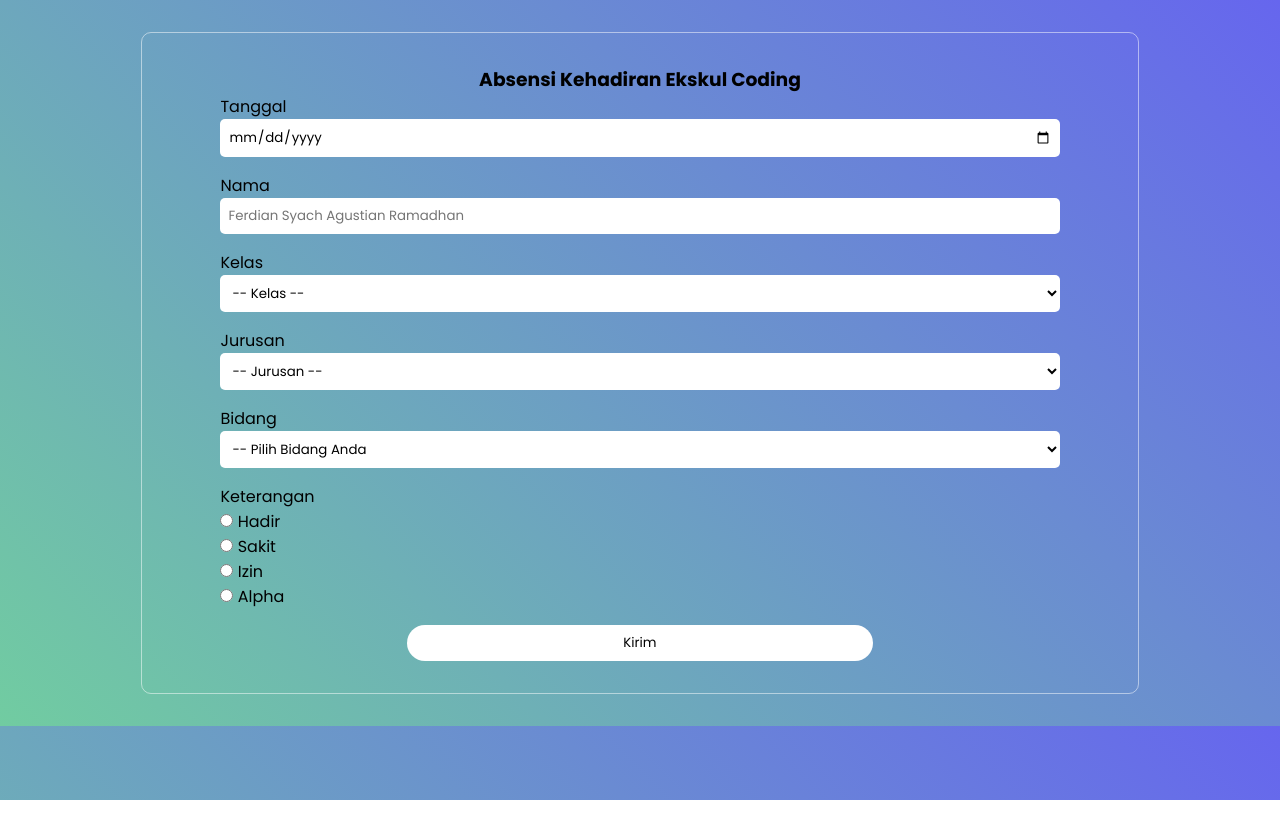
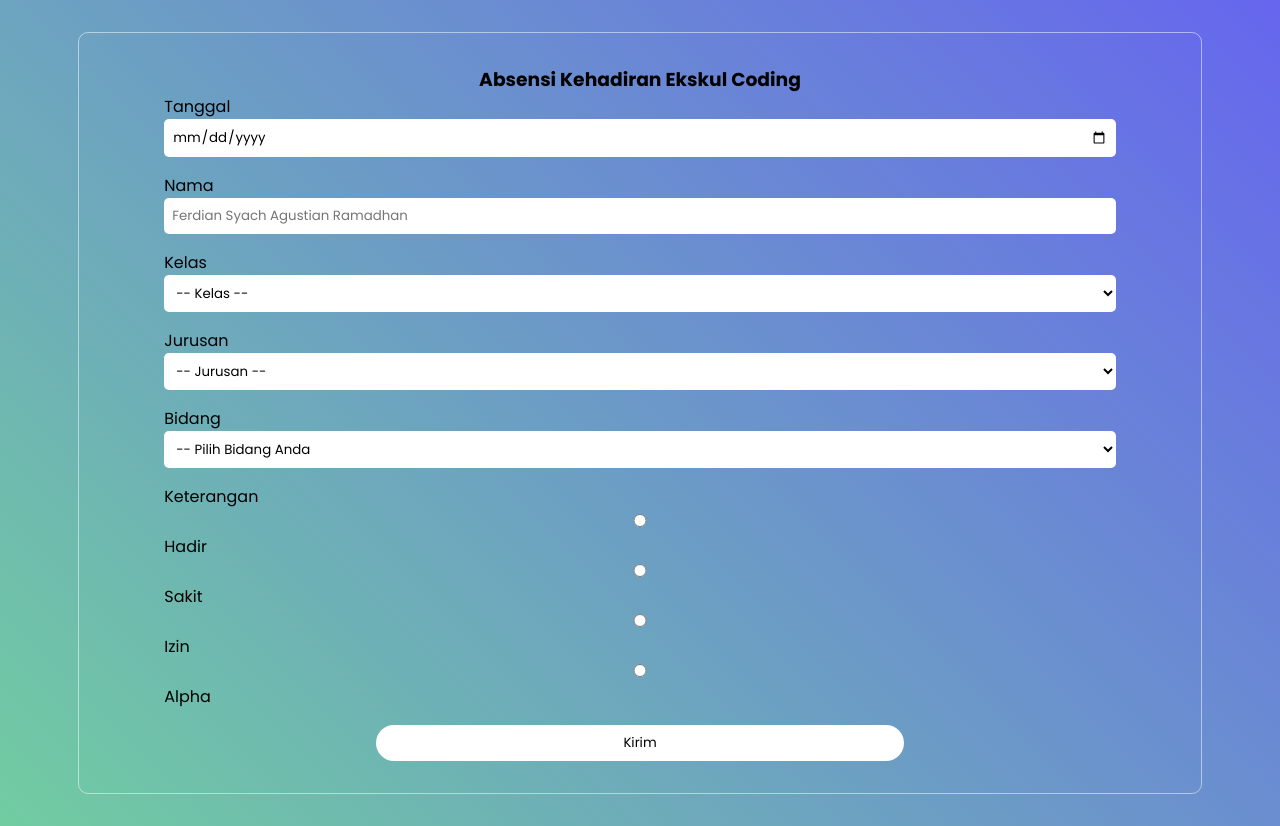
Before and after one commit to Beethid/Absensi-Coding, a plain HTML site: page index.html in a window 1280 px wide. Before the commit the page ends 800 px from the top, so only its background shows below. Drawn offline with Linux system fonts and the light colour scheme.

Commit message:
Update style.css

```diff
--- a/style.css
+++ b/style.css
@@ -20,7 +20,7 @@ body {
   border-radius: 10px;
   display: flex;
   border: 1px solid rgba(255, 255, 255, 0.5);
-  width: 80%;
+  width: 90%;
   flex-direction: column;
   align-items: center;
   justify-content: center;
@@ -41,6 +41,7 @@ body {
   background-color: white;
   outline: black;
   border: none;
+  width:100%
 }
 
 .bungkus select {
```
